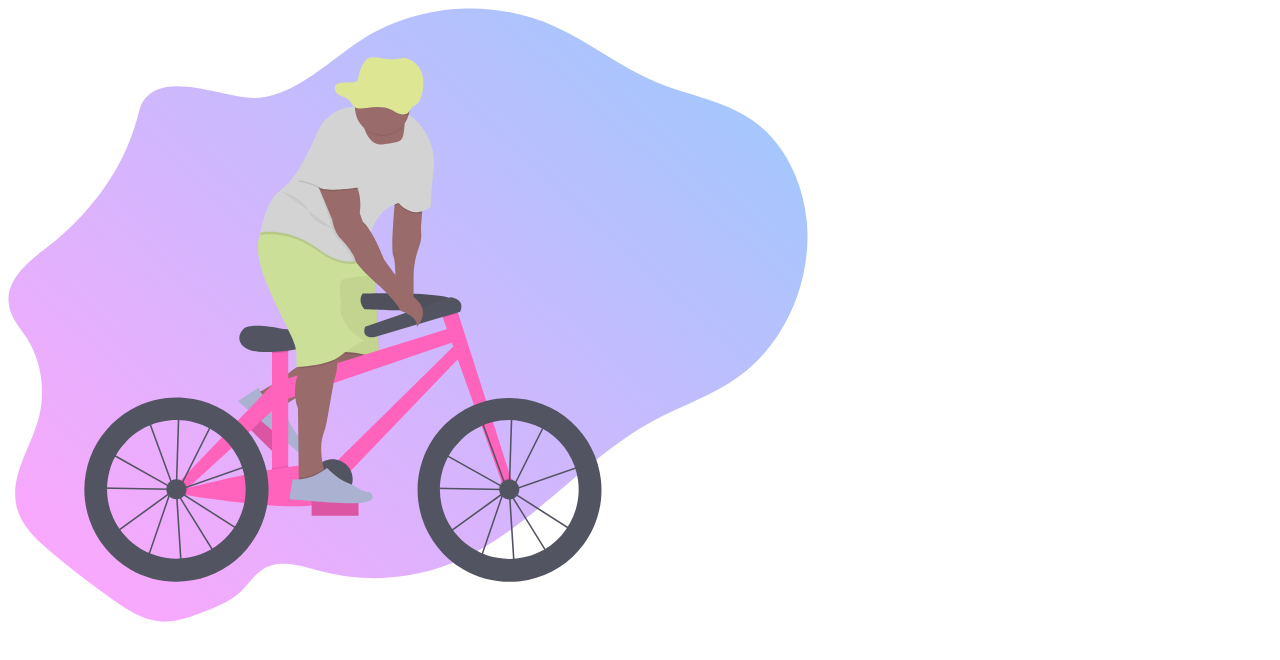
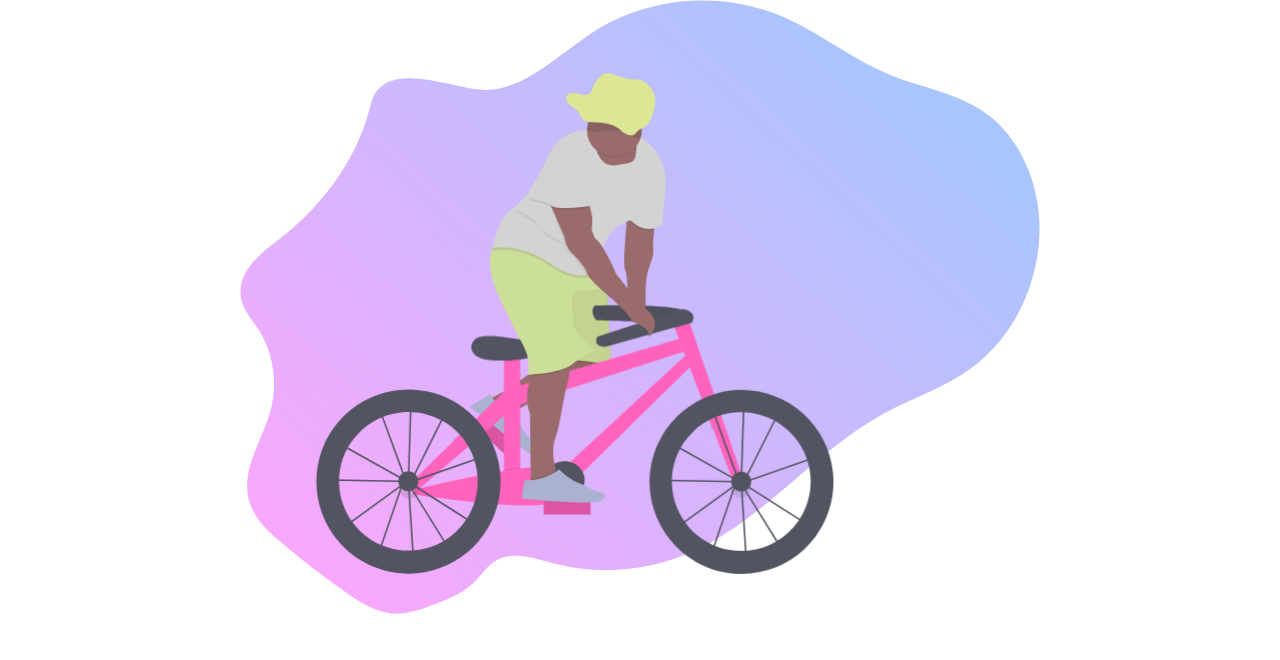
Before and after one commit to alexmartiineez/bike-animatacion-css, a plain HTML site: page index.html in a window 1280 px wide. Drawn offline with Linux system fonts and the light colour scheme; the site is published under a folder, as on GitHub Pages, so addresses that start at the root find nothing.

Commit message:
last commit

```diff
--- a/index.html
+++ b/index.html
@@ -3,7 +3,7 @@
 <head>
   <meta charset="UTF-8">
   <meta name="viewport" content="width=device-width, initial-scale=1.0">
-  <link rel="stylesheet" href="/src/styles.css">
+  <link rel="stylesheet" href="./src/styles.css">
   <title>Bike Man</title>
 </head>
 <body>
```
